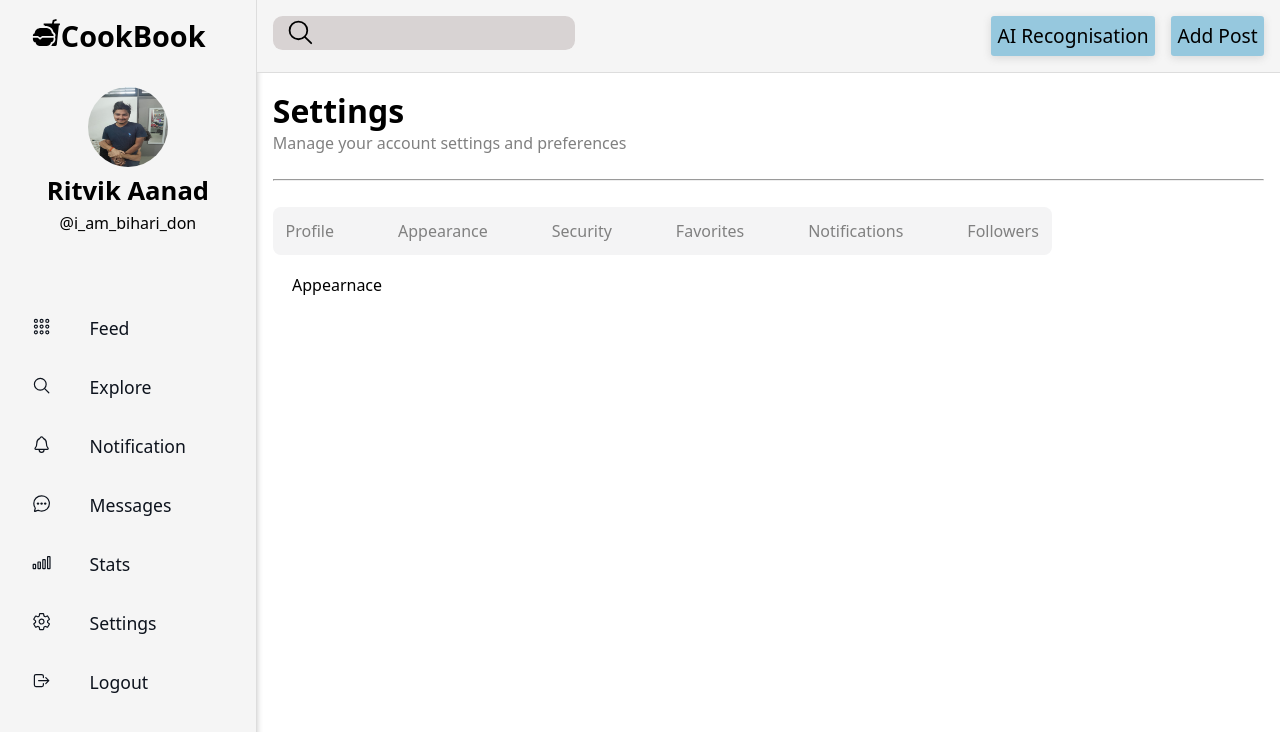
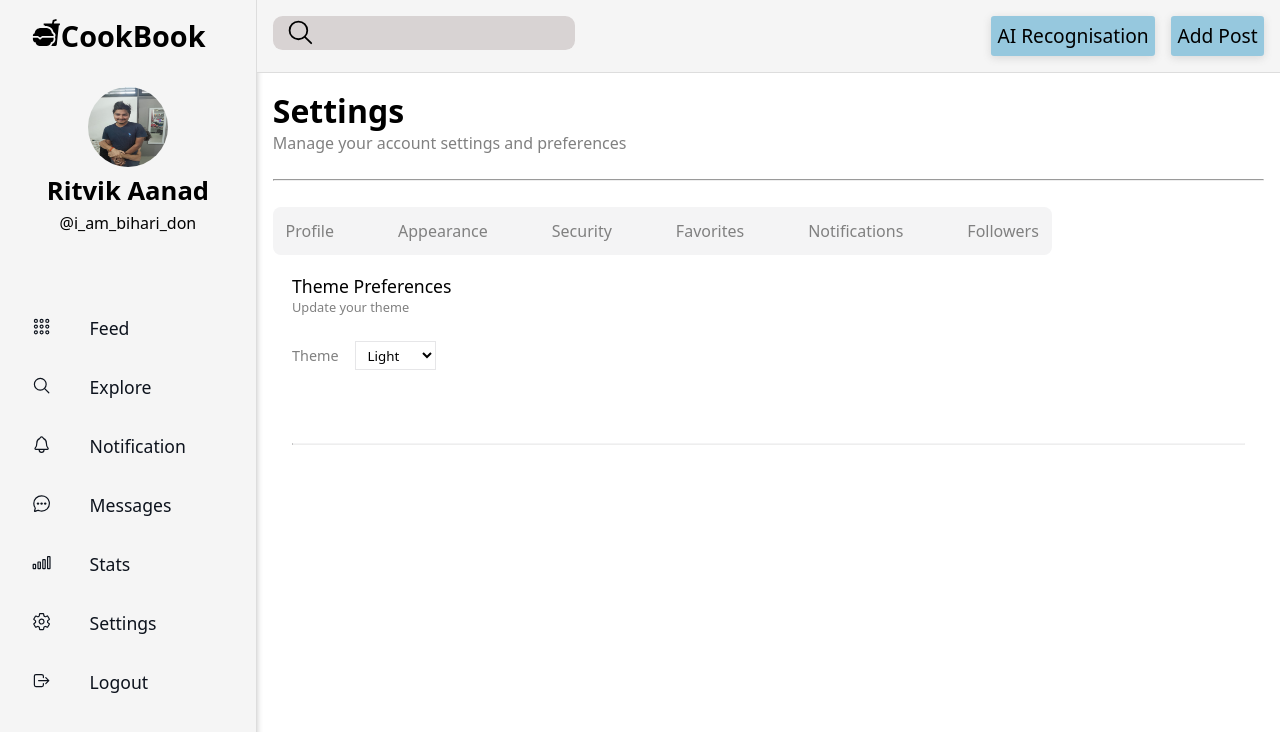
Before and after one commit to RitvikAnand583/cookbook, a React (Vite) app in the folder frontend/: page /settings/appearance in a window 1280 px wide. Shown: the top 732 px of the page. Built offline with nearby package versions, Linux system fonts and the light colour scheme.

Commit message:
Styled appearance section of settings

```diff
--- a/frontend/src/ui/Appearance.jsx
+++ b/frontend/src/ui/Appearance.jsx
@@ -1,5 +1,44 @@
+import Heading from "./Heading";
+import Input from "./Input";
+import Label from "./Label";
+import Message from "./Message";
+import Row from "./Row";
+import Select from "./Select";
+
 function Appearance() {
-  return <div>Appearnace</div>;
+  return (
+    <div>
+      <Row type="vertical">
+        <Row type="vertical" variation="one-liner">
+          <Heading as="h3">Theme Preferences</Heading>
+          <Message
+            style={{ fontSize: "0.8rem", fontWeight: 400, color: "grey" }}
+          >
+            Update your theme
+          </Message>
+        </Row>
+        <section>
+          <div>
+            <Row variation="normal">
+              {/* <Row type="vertical" variation="one-liner"> */}
+              <Label size="0.9rem" color="grey">
+                Theme
+              </Label>
+              {/* <Input type="text"></Input> */}
+              <Select name="theme">
+                <option value="light">Light</option>
+                <option value="dark">Dark</option>
+                <option value="others">Others</option>
+              </Select>
+            </Row>
+          </div>
+        </section>
+        <br />
+        <hr style={{ borderTop: "1px solid #f4f4f5" }} />
+        {/* <div style={{ border: "1px solid grey" }}></div> */}
+      </Row>
+    </div>
+  );
 }
 
 export default Appearance;
--- a/frontend/src/ui/Profile.jsx
+++ b/frontend/src/ui/Profile.jsx
@@ -8,7 +8,7 @@ import TextArea from "./Textarea";
 
 function Profile() {
   return (
-    <div style={{ overflow: "auto", scrollbarWidth: "none" }}>
+    <div>
       <div>
         <Row type="vertical" variation="one-liner">
           <Heading as="h3">Basic Details</Heading>
@@ -28,14 +28,14 @@ function Profile() {
                 <Input type="text"></Input>
               </Row>
               <Row type="vertical" variation="one-liner">
-                <Label size="0.9rem" color="grey">
+                <Label size="0.8rem" color="grey">
                   Last Name
                 </Label>
                 <Input type="text"></Input>
               </Row>
             </Row>
             <Row type="vertical" variation="one-liner">
-              <Label size="0.9rem" color="grey">
+              <Label size="0.8rem" color="grey">
                 Birth Date
               </Label>
               <Input type="text"></Input>
@@ -57,13 +57,13 @@ function Profile() {
         </Row>
         <div>
           <Row type="vertical" variation="one-liner">
-            <Label size="0.9rem" color="grey">
+            <Label size="0.8rem" color="grey">
               Change avatar
             </Label>
             <Input type="file"></Input>
           </Row>
           <Row type="vertical" variation="one-liner">
-            <Label size="0.9rem" color="grey">
+            <Label size="0.8rem" color="grey">
               Short Bio
             </Label>
             <TextArea>Write something here</TextArea>
@@ -84,19 +84,19 @@ function Profile() {
         <section>
           <div>
             <Row type="vertical" variation="one-liner">
-              <Label size="0.9rem" color="grey">
+              <Label size="0.8rem" color="grey">
                 City
               </Label>
               <Input type="text"></Input>
             </Row>
             <Row type="vertical" variation="one-liner">
-              <Label size="0.9rem" color="grey">
+              <Label size="0.8rem" color="grey">
                 Country
               </Label>
               <Input type="text"></Input>
             </Row>
             <Row type="vertical" variation="one-liner">
-              <Label size="0.9rem" color="grey">
+              <Label size="0.8rem" color="grey">
                 Postal Code
               </Label>
               <Input type="text"></Input>
--- /dev/null
+++ b/frontend/src/ui/Select.jsx
@@ -0,0 +1,19 @@
+import styled from "styled-components";
+
+const StyledSelect = styled.select`
+  background-color: inherit;
+  width: auto;
+  padding-left: 0.5rem;
+  padding-right: 0.5rem;
+  padding-top: 0.2rem;
+  padding-bottom: 0.2rem;
+  border: 1px solid #e6e6e8;
+  font-family: system-ui, -apple-system, BlinkMacSystemFont, "Segoe UI", Roboto,
+    Oxygen, Ubuntu, Cantarell, "Open Sans", "Helvetica Neue", sans-serif;
+`;
+
+function Select({ children }) {
+  return <StyledSelect>{children}</StyledSelect>;
+}
+
+export default Select;
```
